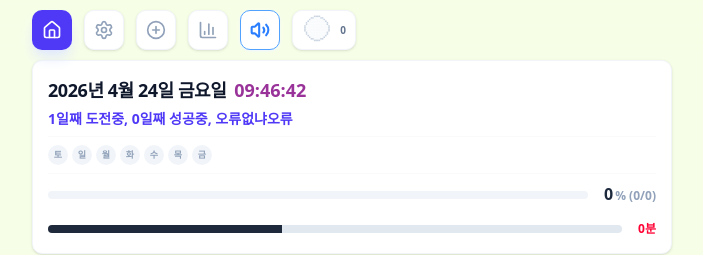
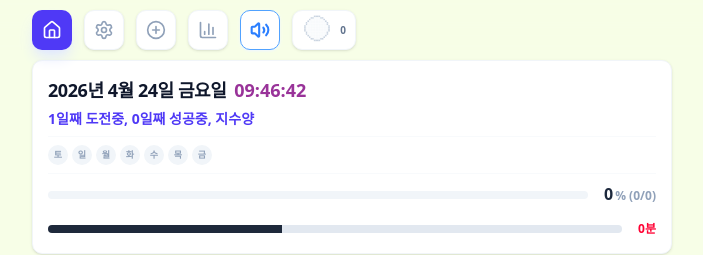
Before and after one commit to 78963a/namanna2, a React (Vite) app: page / in a window 1280 px wide. Shown: the top 255 px of the page, without its empty margins (288-991 px from the left). Built offline with nearby package versions, Linux system fonts and the light colour scheme.

Commit message:
feat: Update header text for challenge status
Replaced placeholder text "오류없냐오류" with "지수양" in the header to provide a more user-friendly display of challenge and success days.

```diff
--- a/src/components/layout/HeaderBox.tsx
+++ b/src/components/layout/HeaderBox.tsx
@@ -117,7 +117,7 @@
           </div>
           <div className="text-indigo-600 font-black text-sm leading-tight flex items-center gap-1">
               <span>
-                {challengeDays}일째 도전중, {successDays}일째 성공중, 오류없냐오류
+                {challengeDays}일째 도전중, {successDays}일째 성공중, 지수양
                </span>
           </div>
         </div>
```
